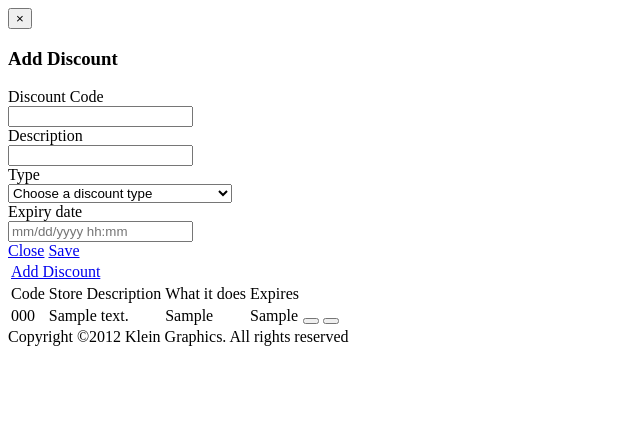
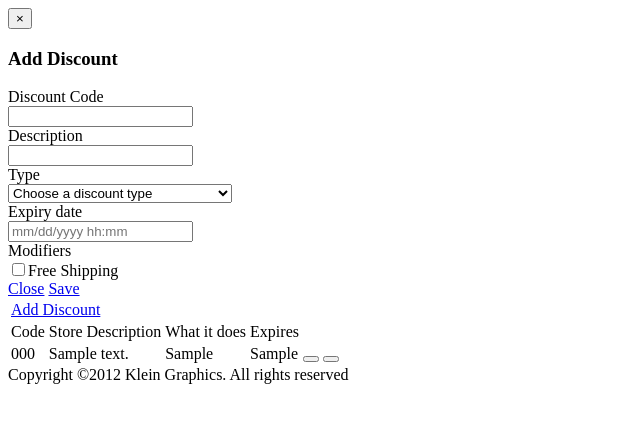
Before and after one commit to Klein-Graphics/simplicte-main, a PHP site: the page made by core/cp/views/stock/view_discounts.php in a window 1280 px wide. Shown: the top 423 px of the page, without its empty margins (0-640 px from the left). Run offline with PHP 8.4, Linux system fonts and the light colour scheme; the template is opened without the code that fills it: most values are stand-ins (such as "Sample title", 1, 10 or a date in 2020); data that the repository does not hold is empty; some libraries are stand-ins or nearby versions.

Commit message:
Finished free shipping modifier

```diff
--- a/core/assets/css/cp.css
+++ b/core/assets/css/cp.css
@@ -91,7 +91,9 @@ table.clean_table td {
 }
 
 label.inline {
-    display: inline;
+    display: inline-block;
+    vertical-align: baseline;
+    margin-left: 3px;
 }
 
 .button-message {
--- a/core/cp/modules/Stock.php
+++ b/core/cp/modules/Stock.php
@@ -314,7 +314,9 @@ HTML;
         $discount = $this->SC->Discounts->parse_discount($discount);
 
         //Data that needs to be translated for the input fields
-        $discount['item_name'] = \Model\Item::find($discount['item'])->name;
+        if (isset($discount['item'])) {
+            $discount['item_name'] = \Model\Item::find($discount['item'])->name;
+        }
         if (isset($discount['percent'])) {
             $discount['value'] = $discount['percent'];
             unset($discount['percent']);
--- a/core/cp/views/stock/view_discounts.php
+++ b/core/cp/views/stock/view_discounts.php
@@ -58,7 +58,13 @@
             <div class="control-group">
                 <label class="control-label" for="expires">Expiry date</label>
                 <div class="controls">
-                    <input type="Text" id="expires" name="expires" placeholder="mm/dd/yyyy hh:mm"/>
+                    <input type="text" id="expires" name="expires" placeholder="mm/dd/yyyy hh:mm"/>
+                </div>
+            </div>
+            <div class="control-group">
+                <label class="control-label">Modifiers</label>
+                <div class="controls">
+                    <input type="checkbox" id="free_shipping" name="modifiers[free_shipping]" value=true /><label class="inline" for="free_shipping">Free Shipping</label>
                 </div>
             </div>
         </form>
@@ -99,6 +105,7 @@
         $("#add_discount_modal").on('hidden', function() {
             $('#create_update_discount input').val('');
             $('#action').val('').change();
+            $('[type="checkbox"]').attr('checked',false);
             $('#add_discount_message').hide();
         });
         $("#item_name").liveSearch({
@@ -221,9 +228,19 @@
             e.preventDefault();
 
             $.post($(this).val(),function(item) {
+                //Modifiers
+                if (item.modifiers) {
+                    if (item.modifiers.free_shipping) {
+                        $('#free_shipping').attr('checked','checked');
+                    }
+
+                    delete item.modifiers;
+                }
+
                 for (var name in item) {
                     $('#'+name).val(item[name]);
                 }
+
                 $('#action').change();
                 $('#add_discount_modal').modal('show');
             },'JSON');
--- a/core/libraries/Discounts.php
+++ b/core/libraries/Discounts.php
@@ -323,8 +323,6 @@ class Discounts extends \SC_Library {
             $discount = $this->get_discount($discount);
         }
 
-        echo $discount['modifiers'];
-
         return isset($discount['modifiers'][$modifier]);
     }
 
```
Also changed, not shown: core/models/Model/Discount.php (+21 -5 lines).
